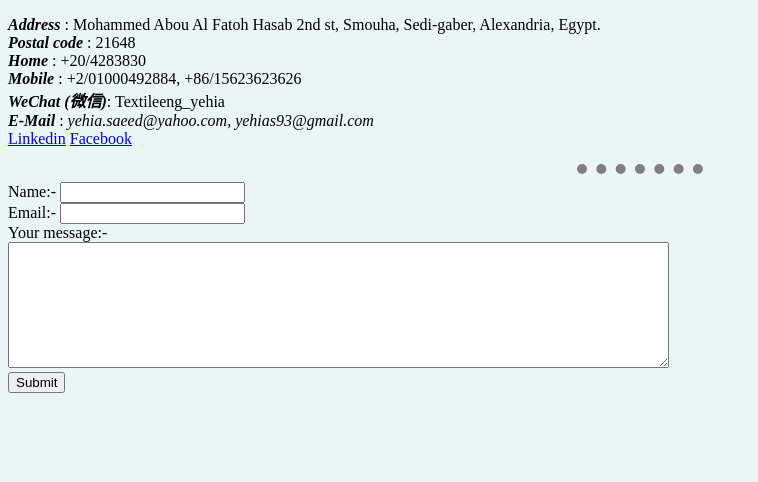
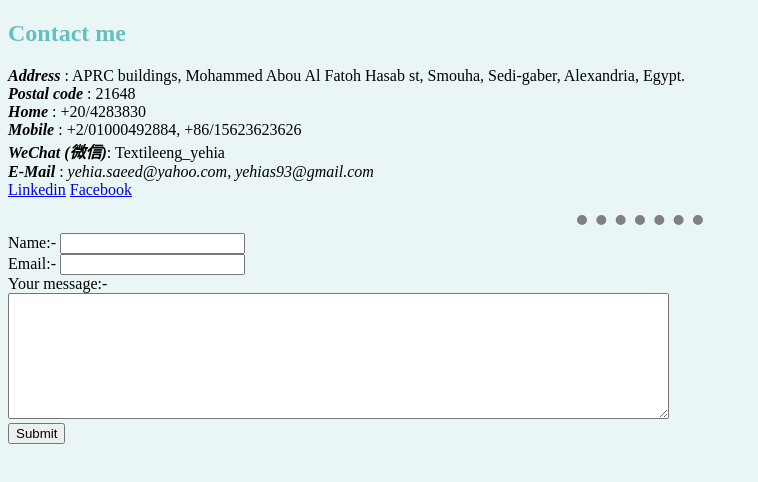
Before and after one commit to yehia-said/cv, a plain HTML site: page Contact me.html in a window 1280 px wide. Shown: the whole page, without its empty margins (0-758 px from the left). Drawn offline with Linux system fonts and the light colour scheme.

Commit message:
Update Contact me.html

```diff
--- a/Contact me.html
+++ b/Contact me.html
@@ -2,15 +2,19 @@
 <html lang="en" dir="ltr">
 
 <head>
+
   <meta charset="utf-8">
   <title>Contact me</title>
   <link rel="stylesheet" href="style.css">
   <link rel="icon" href="favicon.ico">
+  <link rel="preconnect" href="https://fonts.gstatic.com">
+  <link href="https://fonts.googleapis.com/css2?family=Oxygen:wght@300&display=swap" rel="stylesheet">
 </head>
 
 <body>
+  <h2> Contact me</h2>
   <p>
-    <em><strong>Address</strong></em> : Mohammed Abou Al Fatoh Hasab 2nd st, Smouha, Sedi-gaber, Alexandria, Egypt.<br>
+    <em><strong>Address</strong></em> : APRC buildings, Mohammed Abou Al Fatoh Hasab st, Smouha, Sedi-gaber, Alexandria, Egypt.<br>
     <em><strong>Postal code</strong></em> : 21648<br>
     <em><strong>Home</strong></em> : +20/4283830<br>
     <em><strong>Mobile</strong></em> : +2/01000492884, +86/15623623626<br>
@@ -19,7 +23,7 @@
     <a href="https://www.linkedin.com/in/yehia-said-935a4b122/" target="_blank">Linkedin</a> <a href="https://www.facebook.com/yehia.saeed93/" target="_blank">Facebook</a><br>
   </p>
   <hr>
-    <form action="mailto:yehia.saeed@yahoo.com" method="post" enctype="text/plain">
+  <form action="mailto:yehia.saeed@yahoo.com" method="post" enctype="text/plain">
     <label> Name:- </label>
     <input type="text" name="Your name" value=""><br>
     <label> Email:- </label>
@@ -27,7 +31,7 @@
     <label>Your message:-</label><br>
     <textarea name="your message" rows="8" cols="80"></textarea><br>
     <input type="submit">
-  </forms>
+    </forms>
 
 
   </form>
```
